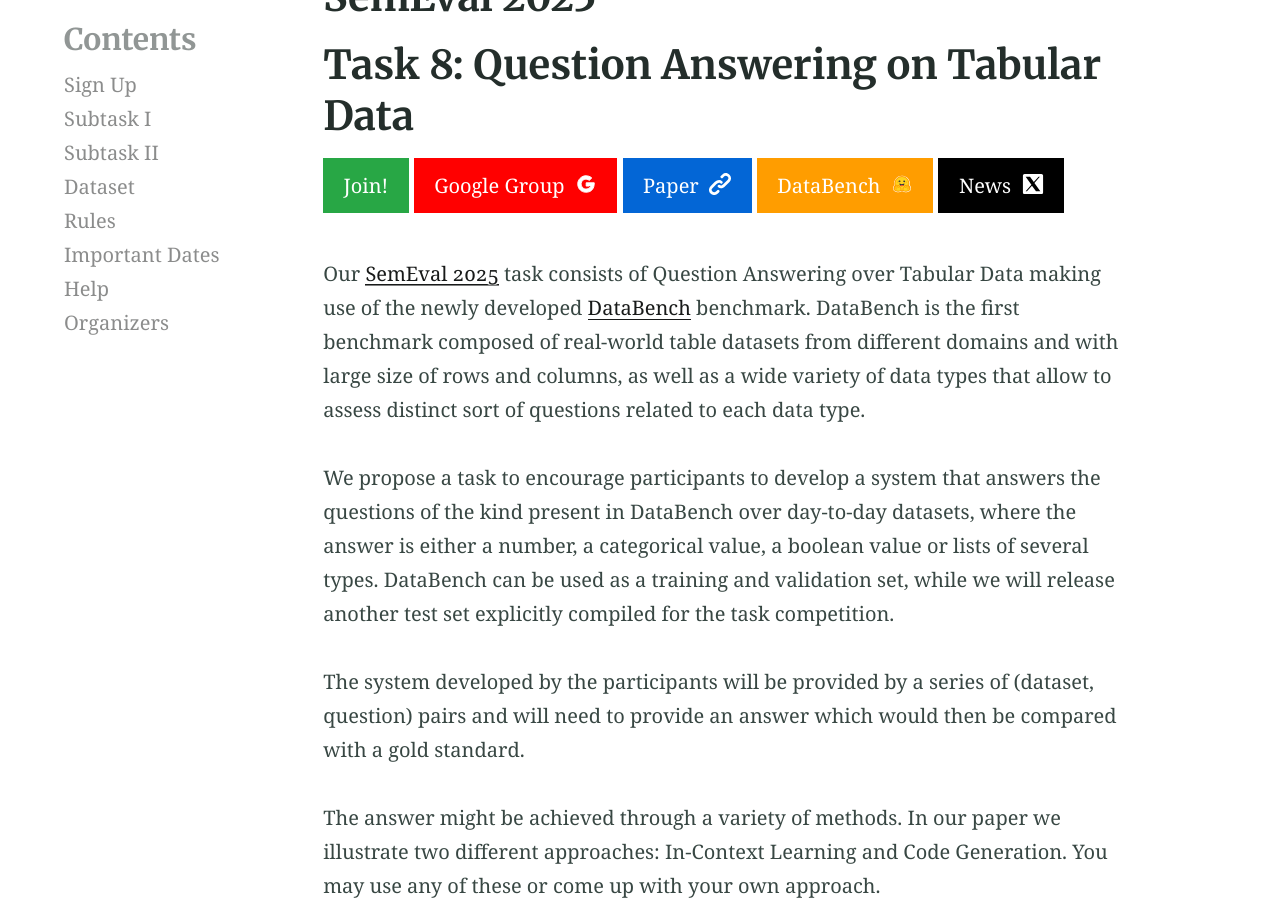
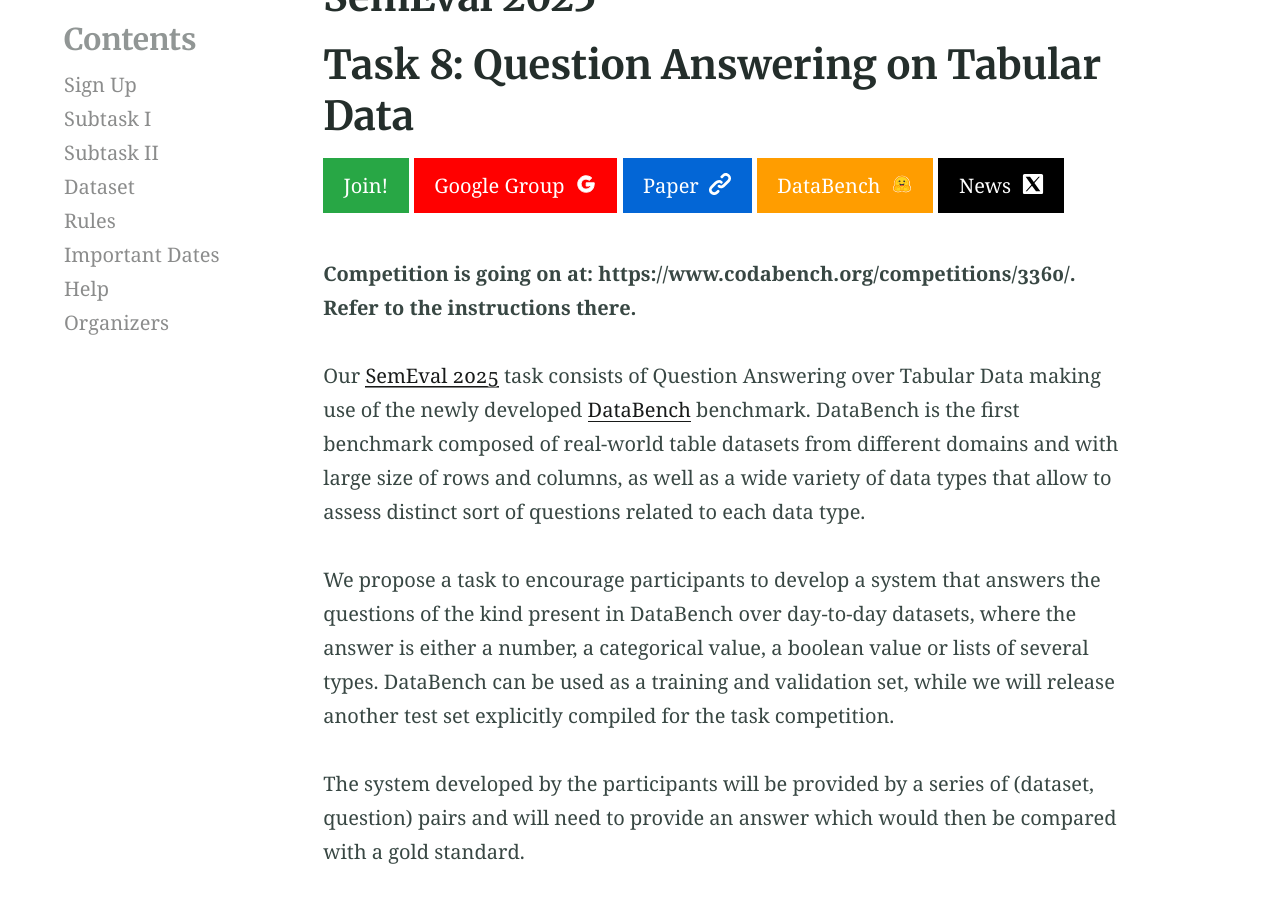
Before and after one commit to jorses/jorses.github.io, a Jekyll site: the page built from semeval.md, in a window 1280 px wide and 900 px high, scrolled down 489 px. Built offline with Jekyll 4.4.1, drawn with Linux system fonts in a browser that asks for light colours.

Commit message:
Update semeval.md

```diff
--- a/semeval.md
+++ b/semeval.md
@@ -27,6 +27,7 @@
 
 {% include button.html text="Join!" link="https://www.codabench.org/competitions/3360/" color="#28a745" %}{%  include button.html text="Google Group" icon="google" link="https://groups.google.com/g/semeval-25-t8-tabularqa" color="#FF0000" %}{% include button.html text="Paper" icon="link" link="https://aclanthology.org/2024.lrec-main.1179/" color="#0366d6" %} {% include button.html text="DataBench" icon="hf" link="https://huggingface.co/datasets/cardiffnlp/databench" color="#FF9D00"%} {%  include button.html text="News" icon="x" link="https://www.x.com/semeval_tableQA" color="#000000" %}
 
+**Competition is going on at: https://www.codabench.org/competitions/3360/. Refer to the instructions there.**
 
 Our [SemEval 2025](https://semeval.github.io/SemEval2025/) task consists of Question Answering over Tabular Data making use of the newly developed [DataBench](https://huggingface.co/datasets/cardiffnlp/databench) benchmark.
 DataBench is the first benchmark composed of real-world table datasets from different domains and with large size of rows and columns, as well as a wide variety of data types that allow to assess distinct sort of questions related to each data type.
```
